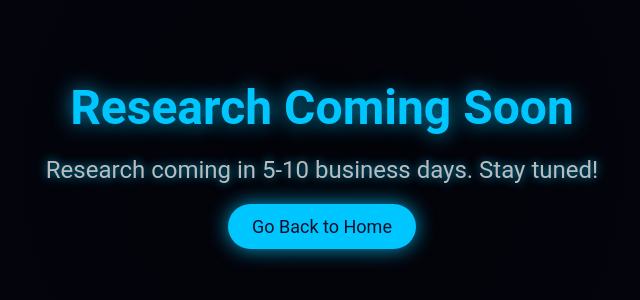
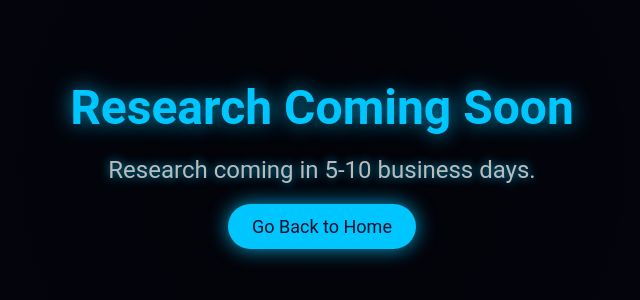
Before and after one commit to hotdogger33/hotdogger33.github.io, a plain HTML site: page research.html in a window 1280 px wide. Shown: the part 236-536 px from the top of the page, without its empty margins (318-958 px from the left). Drawn offline with Linux system fonts and the light colour scheme.

Commit message:
Update research.html
f

```diff
--- a/research.html
+++ b/research.html
@@ -9,7 +9,7 @@
 <body>
     <header class="header">
         <h1>Research Coming Soon</h1>
-        <p>Research coming in 5-10 business days. Stay tuned!</p>
+        <p>Research coming in 5-10 business days.</p>
         <a href="index.html" class="btn">Go Back to Home</a>
     </header>
 </body>
```
